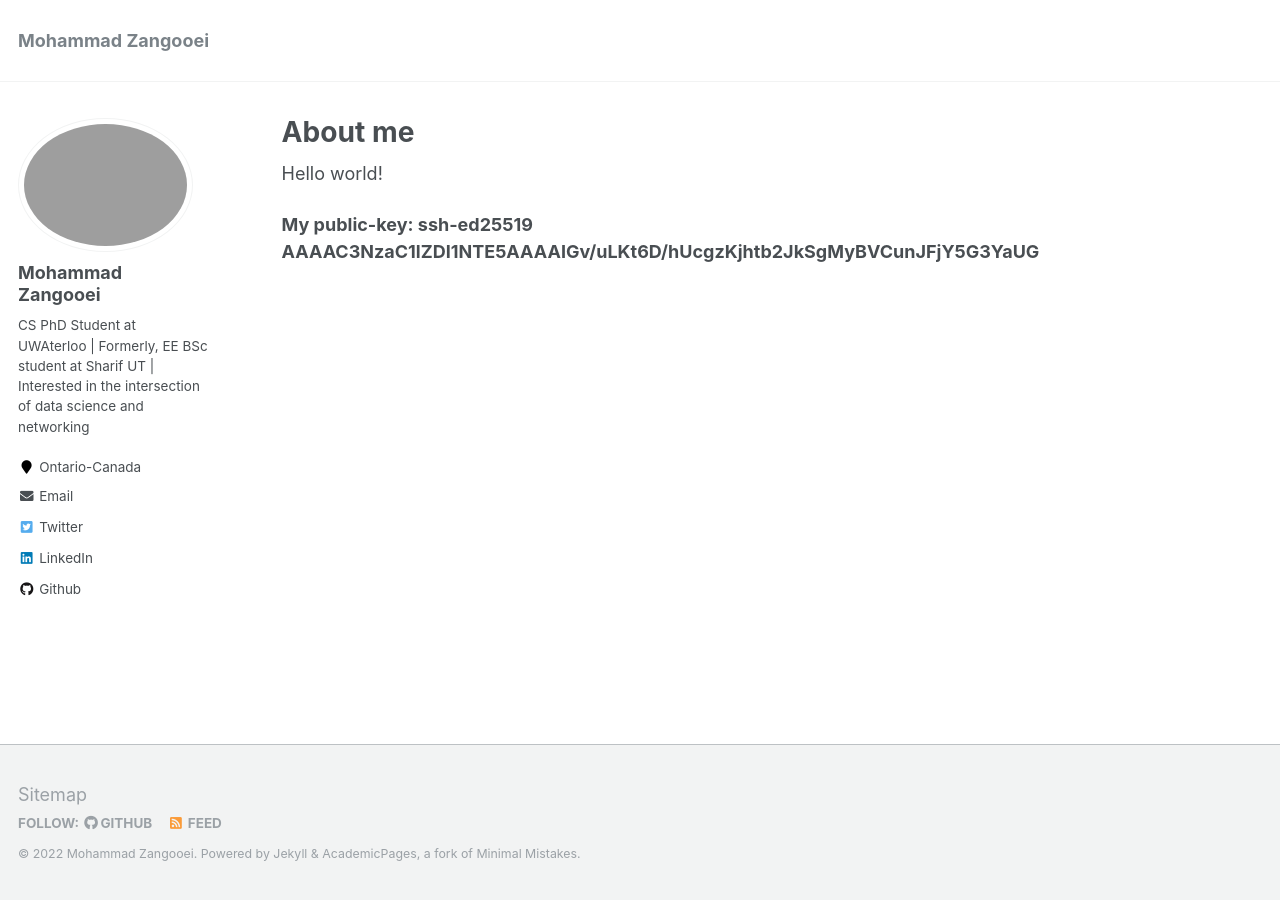
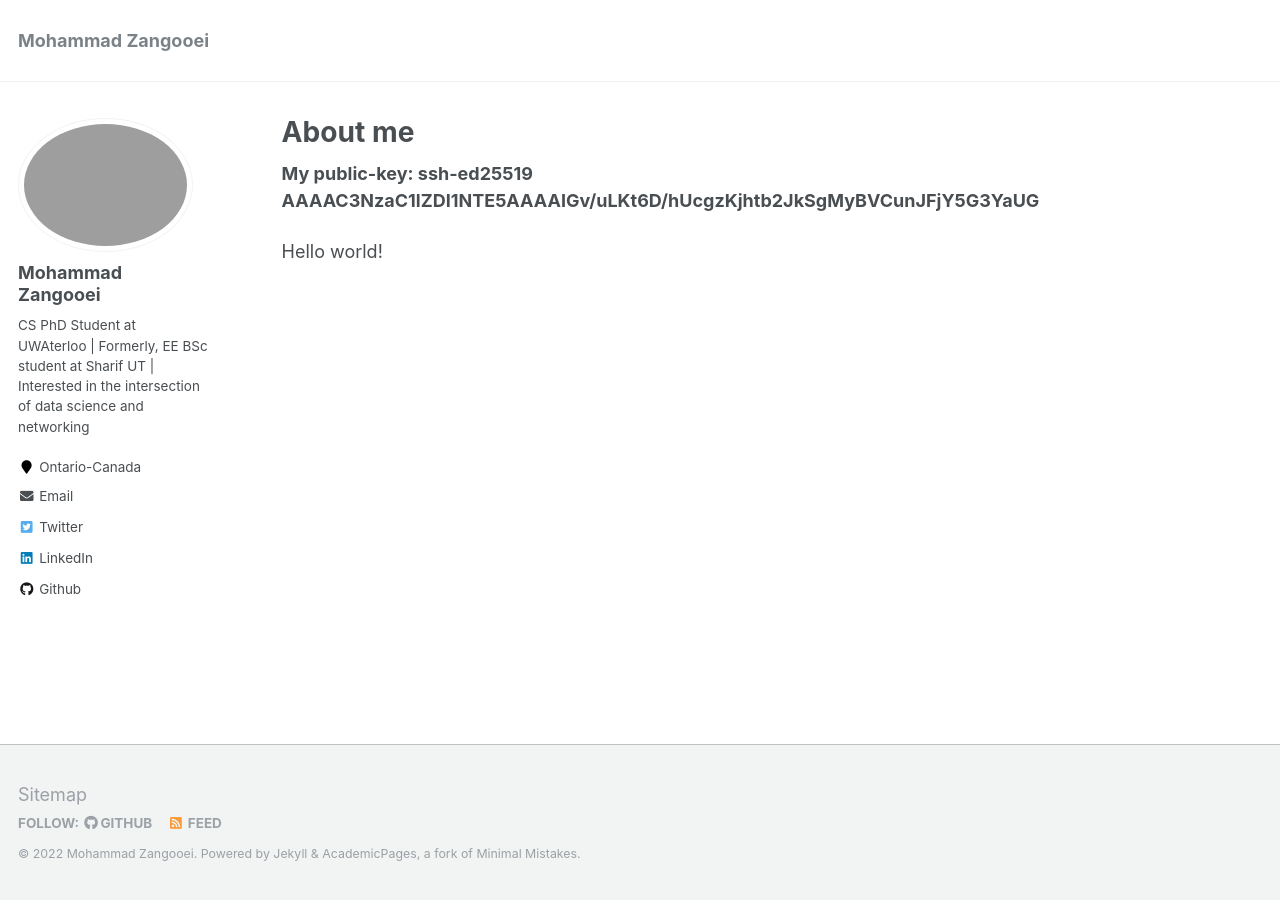
Before and after one commit to mhmd97z/mhmd97z.github.io, a Jekyll site: the page built from _pages/about.md, in a window 1280 px wide. Built offline with Jekyll 4.4.1, drawn with Linux system fonts in a browser that asks for light colours.

Commit message:
minor fixed

```diff
--- a/_pages/about.md
+++ b/_pages/about.md
@@ -8,6 +8,6 @@ redirect_from:
   - /about.html
 ---
 
+**My public-key: ssh-ed25519 AAAAC3NzaC1lZDI1NTE5AAAAIGv/uLKt6D/hUcgzKjhtb2JkSgMyBVCunJFjY5G3YaUG**
+
 Hello world!
-
-**My public-key: ssh-ed25519 AAAAC3NzaC1lZDI1NTE5AAAAIGv/uLKt6D/hUcgzKjhtb2JkSgMyBVCunJFjY5G3YaUG**
```
